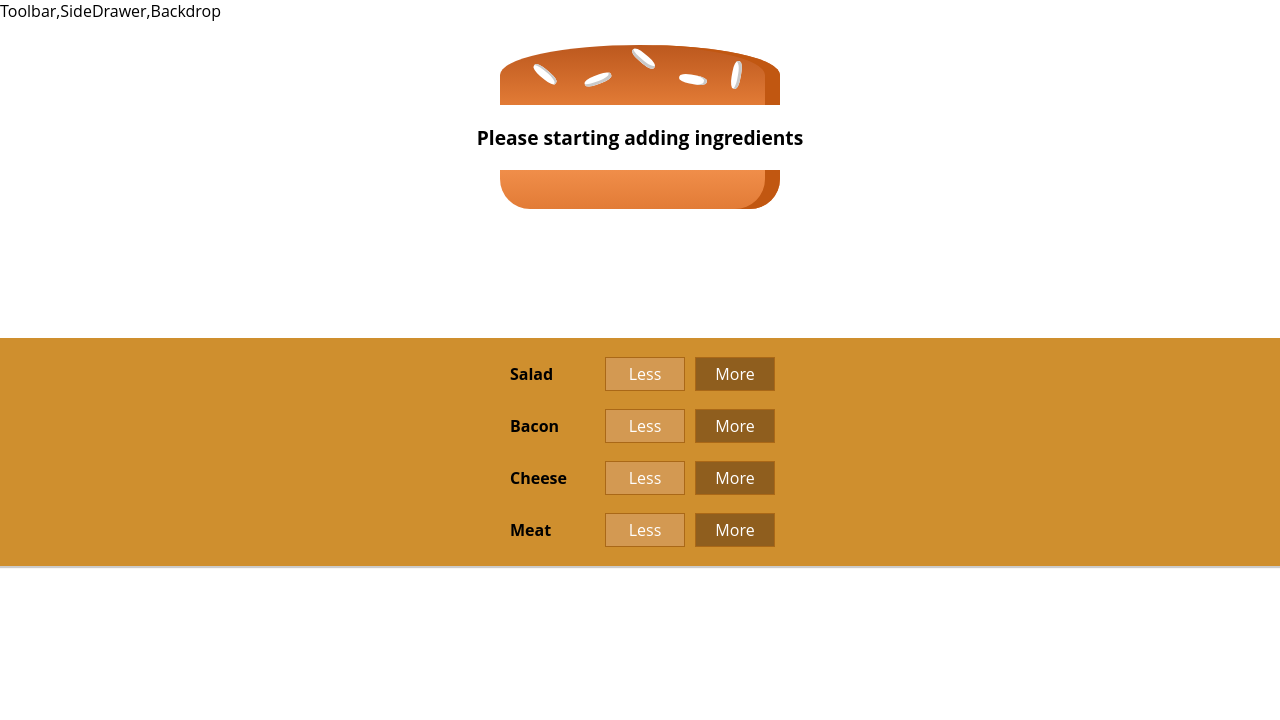
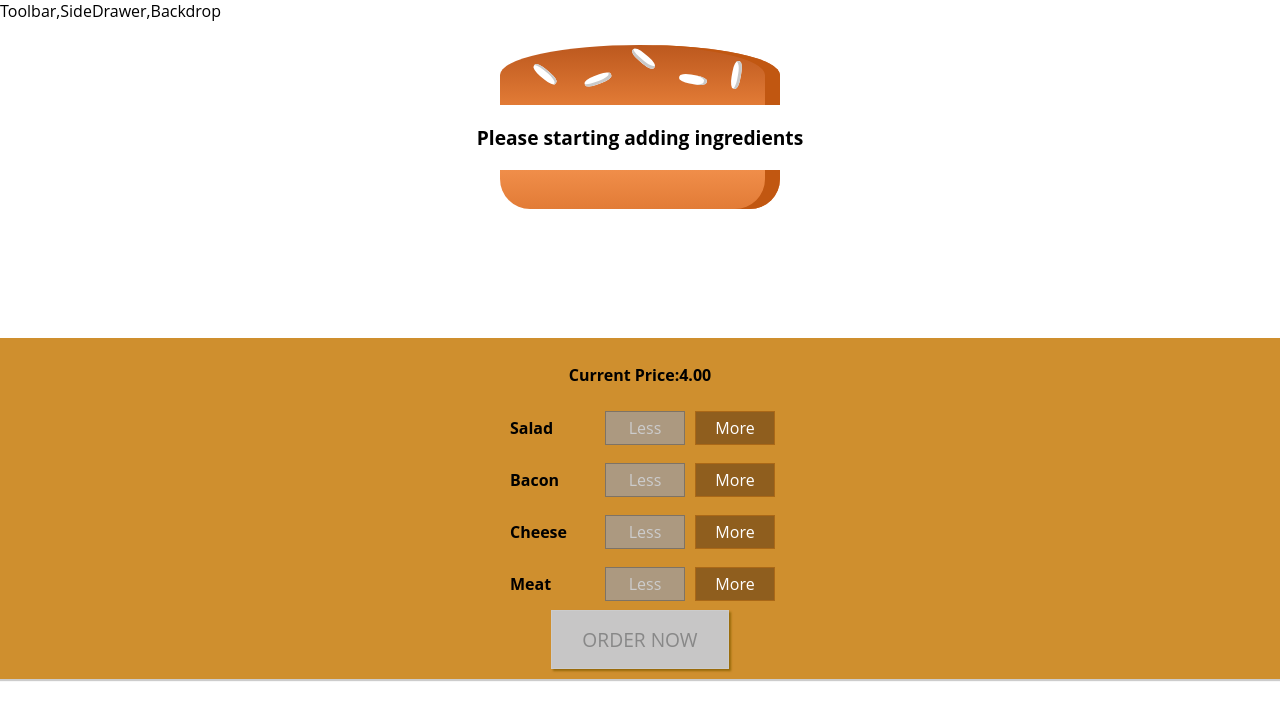
Before and after one commit to rahulreddy062/burger-builder, a React app: page / in a window 1280 px wide. Shown: the top 720 px of the page. Built offline with nearby package versions, Linux system fonts and the light colour scheme; the HTML template or start-up script is replaced by a standard one.

Commit message:
Add functionalites to build controls

```diff
--- a/src/components/Burger/BuildControls/BuildControl/BuildControl.js
+++ b/src/components/Burger/BuildControls/BuildControl/BuildControl.js
@@ -1,10 +1,18 @@
-import React from 'react';
-import classes from './BuildControl.css';
+import React from "react";
+import classes from "./BuildControl.css";
 const buildControl = props => (
-    <div className = {classes.BuildControl}>
-           <div className = {classes.Label}> {props.label}</div>
-        <button className = {classes.Less}>Less</button>
-        <button className = {classes.More}>More</button>
-        </div>
+  <div className={classes.BuildControl}>
+    <div className={classes.Label}> {props.label}</div>
+    <button
+      className={classes.Less}
+      onClick={props.removed}
+      disabled={props.disabled}
+    >
+      Less
+    </button>
+    <button className={classes.More} onClick={props.added}>
+      More
+    </button>
+  </div>
 );
 export default buildControl;
--- a/src/components/Burger/BuildControls/BuildControls.css
+++ b/src/components/Burger/BuildControls/BuildControls.css
@@ -8,3 +8,44 @@
     margin:auto;
     padding: 10px 0;
 }
+
+.OrderButton {
+    background-color: #DAD735;
+    outline: none;
+    cursor: pointer;
+    border: 1px solid #966909;
+    color: #966909;
+    font-family: inherit;
+    font-size: 1.2em;
+    padding: 15px 30px;
+    box-shadow: 2px 2px 2px #966909;
+}
+
+.OrderButton:hover, .OrderButton:active {
+    background-color: #A0DB41;
+    border: 1px solid #966909;
+    color: #966909;
+}
+
+.OrderButton:disabled {
+    background-color: #C7C6C6;
+    cursor: not-allowed;
+    border: 1px solid #ccc;
+    color: #888888;
+}
+
+.OrderButton:not(:disabled) {
+    animation: enable 0.3s linear;
+}
+
+@keyframes enable {
+    0% {
+        transform: scale(1);
+    }
+    60% {
+        transform: scale(1.1);
+    }
+    100% {
+        transform: scale(1);
+    }
+}
--- a/src/components/Burger/BuildControls/BuildControls.js
+++ b/src/components/Burger/BuildControls/BuildControls.js
@@ -1,17 +1,30 @@
-import React from 'react';
-import classes from './BuildControls.css';
-import BuildControl from './BuildControl/BuildControl'
+import React from "react";
+import classes from "./BuildControls.css";
+import BuildControl from "./BuildControl/BuildControl";
 const controls = [
-    {label:'Salad',type:'salad'},
-    {label:'Bacon',type:'bacon'},
-    {label:'Cheese',type:'cheese'},
-    {label:'Meat',type:'meat'},
-]
-const buildControls = (props) =>(
-    <div className = {classes.BuildControls}>
-        {controls.map(ctrl=>(
-            <BuildControl key = {ctrl.label} label = {ctrl.label} />
-        ))}
-    </div>
+  { label: "Salad", type: "salad" },
+  { label: "Bacon", type: "bacon" },
+  { label: "Cheese", type: "cheese" },
+  { label: "Meat", type: "meat" }
+];
+const buildControls = props => (
+  <div className={classes.BuildControls}>
+    <p>
+      <strong>Current Price:{props.price.toFixed(2)}</strong>
+    </p>
+    {controls.map(ctrl => (
+      <BuildControl
+        key={ctrl.label}
+        label={ctrl.label}
+        added={() => props.ingredientAdded(ctrl.type)}
+        removed={() => props.ingredientRemoved(ctrl.type)}
+        disabled={props.disabled[ctrl.type]}
+
+      />
+    ))}
+    <button className = {classes.OrderButton}
+    disabled={!props.purchasable}
+    onClick = {props.ordered}>ORDER NOW</button>
+  </div>
 );
 export default buildControls;
--- a/src/components/Burger/Burger.js
+++ b/src/components/Burger/Burger.js
@@ -4,6 +4,7 @@
 const burger = (props)=>{
     let transformedIngredients = Object.keys(props.ingredients)
     .map(igKey=>{
+
         return [...Array(props.ingredients[igKey])].map((_,i)=>{
            return  <BurgerIngredient key={igKey + i} type={igKey} />
         })
--- /dev/null
+++ b/src/components/Burger/OrderSummary/OrderSummary.js
@@ -0,0 +1,21 @@
+import React from 'react';
+import Aux from '../../../hoc/Auxillary'
+const orderSummary = (props) =>{
+    const ingredientSummary = Object.keys(props.ingredients)
+    .map(igKey=>{
+        return (<li key={igKey}>
+        <span style={{textTransform:'capitalize'}}>{igKey}</span>:{props.ingredients[igKey]}
+        </li>);
+    })
+    return(<Aux>
+        <h3>Your Order</h3>
+        <p>
+         A delicious burger with the following ingredients:
+         </p>
+         <ul>
+                {ingredientSummary}
+         </ul>
+         <p>Continue to Checkout?</p>
+    </Aux>)
+}
+export default orderSummary;
--- /dev/null
+++ b/src/components/UI/Modal/Modal.css
@@ -0,0 +1,21 @@
+.Modal {
+    position: fixed;
+    z-index: 500;
+    background-color: white;
+    width: 70%;
+    border: 1px solid #ccc;
+    box-shadow: 1px 1px 1px black;
+    padding: 16px;
+    left: 15%;
+    top: 30%;
+    box-sizing: border-box;
+    transition: all 0.3s ease-out;
+}
+
+
+@media (min-width: 600px) {
+    .Modal {
+        width: 500px;
+        left: calc(50% - 250px);
+    }
+}
--- /dev/null
+++ b/src/components/UI/Modal/Modal.js
@@ -0,0 +1,15 @@
+import React from 'react';
+import classes from './Modal.css';
+const modal = (props) =>{
+    console.log(props.show);
+   return( <div className = {classes.Modal}
+        style={{
+            transform:props.show?'translateY(0)':'translateY(-100vh)',
+            opacity:props.show?'1':'0'
+        }} >
+        {props.children}
+    </div>)
+}
+
+
+export default modal;
--- a/src/containers/BurgerBuilder/BurgerBuilder.js
+++ b/src/containers/BurgerBuilder/BurgerBuilder.js
@@ -1,28 +1,91 @@
-import React,{ Component } from "react";
-import Aux from '../../hoc/Auxillary';
-import Burger from '../../components/Burger/Burger';
-import BuildControls from '../../components/Burger/BuildControls/BuildControls'
+import React, { Component } from "react";
+import Aux from "../../hoc/Auxillary";
+import Burger from "../../components/Burger/Burger";
+import BuildControls from "../../components/Burger/BuildControls/BuildControls";
+import Modal from '../../components/UI/Modal/Modal';
+import OrderSummary from '../../components/Burger/OrderSummary/OrderSummary';
+const INGREDIENT_PRICES = {
+  salad: 0.5,
+  cheese: 0.4,
+  meat: 1.3,
+  bacon: 0.7
+};
 class BurgerBuilder extends Component {
   state = {
-        ingredients:{
-            salad:0,
-            bacon:0,
-            cheese:0,
-            meat:0
+    ingredients: {
+      salad: 0,
+      bacon: 0,
+      cheese: 0,
+      meat: 0
+    },
+    totalPrice: 4,
+    purchasable: false,
+    purchasing:false
+  };
+  updatePurchaseState(ingredients) {
+    const sum = Object.keys(ingredients)
+      .map(igKey => {
+        return ingredients[igKey];
+      })
+      .reduce((sum, el) => {
+        return sum + el;
+      }, 0);
+    this.setState({ purchasable: sum > 0 });
   }
+  addIngredientHandler = type => {
+    const oldCount = this.state.ingredients[type];
+    const updatedCount = oldCount + 1;
+    const updatedIngredients = {
+      ...this.state.ingredients
+    };
+    updatedIngredients[type] = updatedCount;
+    const priceAddition = INGREDIENT_PRICES[type];
+    const oldPrice = this.state.totalPrice;
+    const newPrice = oldPrice + priceAddition;
+    this.setState({ totalPrice: newPrice, ingredients: updatedIngredients });
+    this.updatePurchaseState(updatedIngredients);
+  };
+  removeIngredientHandler = type => {
+    const oldCount = this.state.ingredients[type];
+
+    const updatedCount = oldCount - 1;
+    const updatedIngredients = {
+      ...this.state.ingredients
+    };
+    updatedIngredients[type] = updatedCount;
+    const priceRemoval = INGREDIENT_PRICES[type];
+    const oldPrice = this.state.totalPrice;
+    const newPrice = oldPrice - priceRemoval;
+    this.setState({ totalPrice: newPrice, ingredients: updatedIngredients });
+    this.updatePurchaseState(updatedIngredients);
+  };
+  purchaseHandler=()=>{
+      this.setState({purchasing:true})
   }
-    render(){
-        return(
+  render() {
+    const disabledInfo = {
+      ...this.state.ingredients
+    };
+    for (let key in disabledInfo) {
+      disabledInfo[key] = disabledInfo[key] <= 0;
+    }
+    return (
       <Aux>
-                <Burger ingredients={this.state.ingredients}/>
+      <Modal show={this.state.purchasing}>
+          <OrderSummary ingredients = {this.state.ingredients}/>
+      </Modal>
+        <Burger ingredients={this.state.ingredients} />
 
-                    <BuildControls/>
-
-
-
+        <BuildControls
+          ingredientAdded={this.addIngredientHandler}
+          ingredientRemoved={this.removeIngredientHandler}
+          disabled={disabledInfo}
+          purchasable={this.state.purchasable}
+          price={this.state.totalPrice}
+          ordered = {this.purchaseHandler}
+        />
       </Aux>
     );
-
   }
 }
 export default BurgerBuilder;
```
Also changed, not shown: src/components/UI/Backdrop/Backdrop.js (added). Lines whose indentation alone changed are shown as unchanged.
